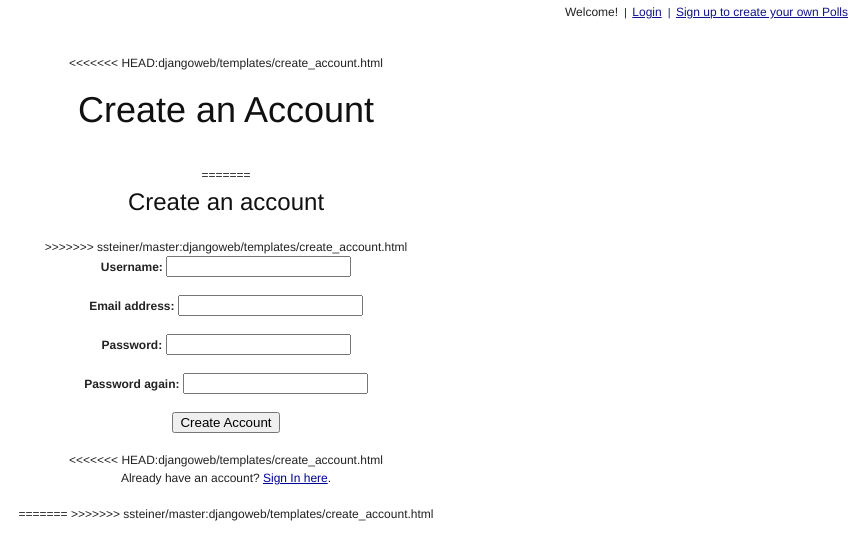
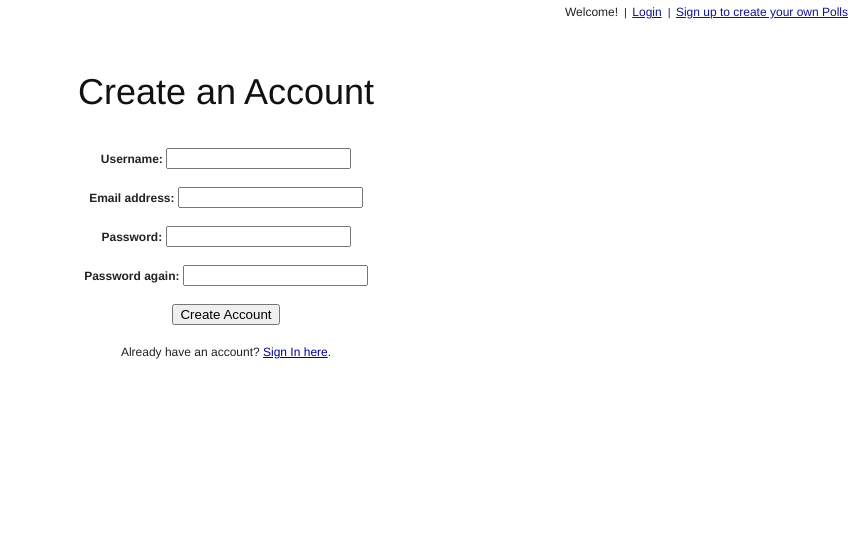
Before and after one commit to clemesha/hotdot, a Django app: template djangoweb/templates/create_account.html in a window 1280 px wide. Shown: the top 560 px of the page, without its empty margins (414-1280 px from the left). Run offline with Django 3.2, Linux system fonts and the light colour scheme; the template is opened without the code that fills it, so the values that code supplies are empty, except form fields; tables that the repository leaves empty hold one stand-in row (values such as "Sample post"); form fields are guessed from the names that the template uses.

```diff
--- a/djangoweb/templates/create_account.html
+++ b/djangoweb/templates/create_account.html
@@ -4,17 +4,10 @@
 
 {% block content %}
 
-<<<<<<< HEAD:djangoweb/templates/create_account.html
   <div id="header" class="span-24 last"><h1>Create an Account</h1></div>
 
   <div id="container" class="container">
   {#{% if form.errors %}<p class="error">Please correct the errors below: {{ form.non_field_errors }}</p>{% endif %}#}
-=======
-  {#{% if form.errors %}<p class="error">Please correct the errors below: {{ form.non_field_errors }}</p>{% endif %}#}
-
-  <h2 id='createh2'>Create an account</h1>
-
->>>>>>> ssteiner/master:djangoweb/templates/create_account.html
   <form id='createform' method="post" action="">
     {% csrf_token %}
     <p>
@@ -46,12 +39,9 @@
     </p>
     <p class="submit"><input type="submit" value="Create Account"></p>
   </form>
-<<<<<<< HEAD:djangoweb/templates/create_account.html
 
     <p>Already have an account? <a href="/accounts/login/">Sign In here</a>.</p>
 
   </div><!-- end #container -->
-=======
->>>>>>> ssteiner/master:djangoweb/templates/create_account.html
 
 {% endblock %}
```
Also changed, not shown: djangoweb/templates/registration/login.html (+1 -28 lines).
